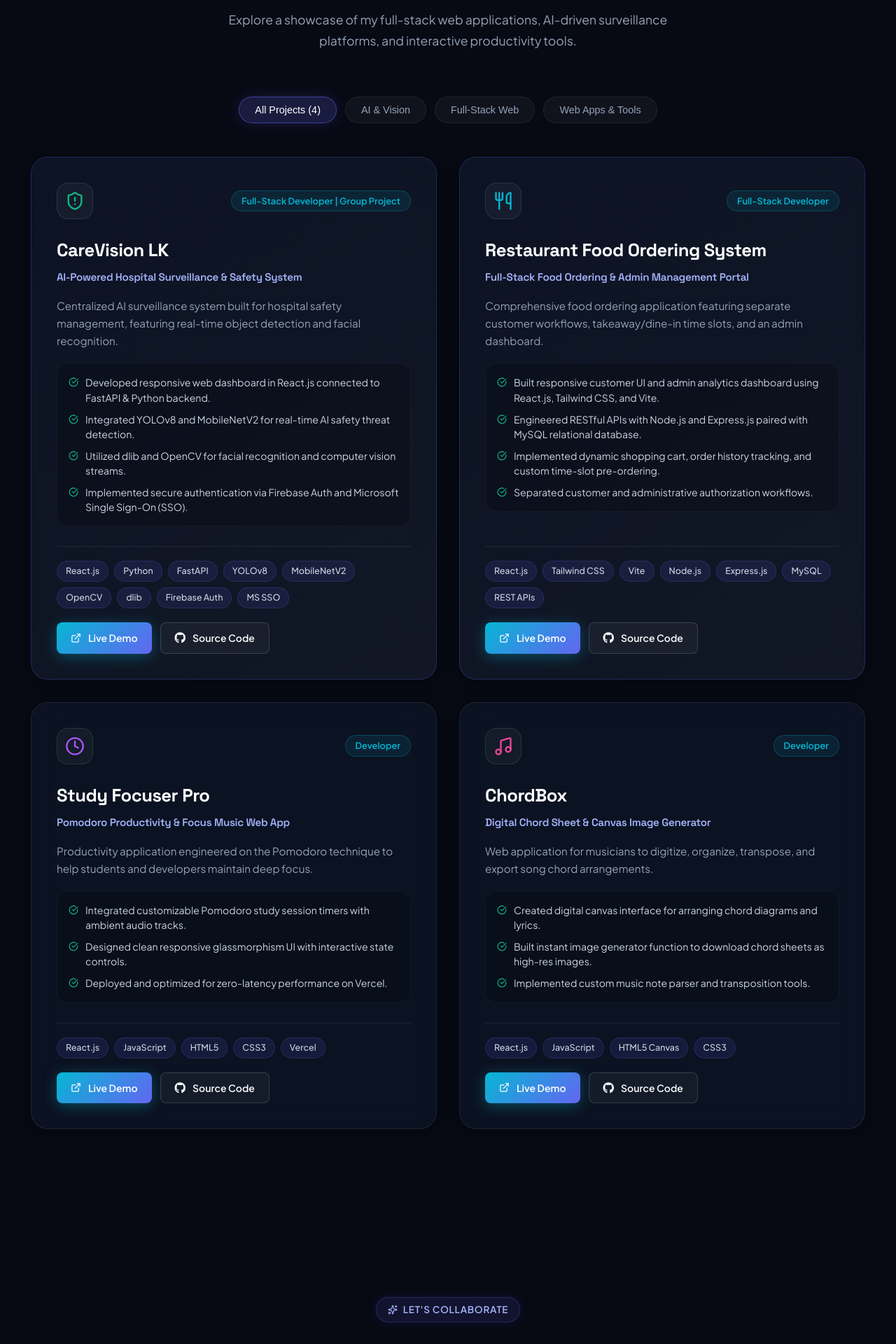
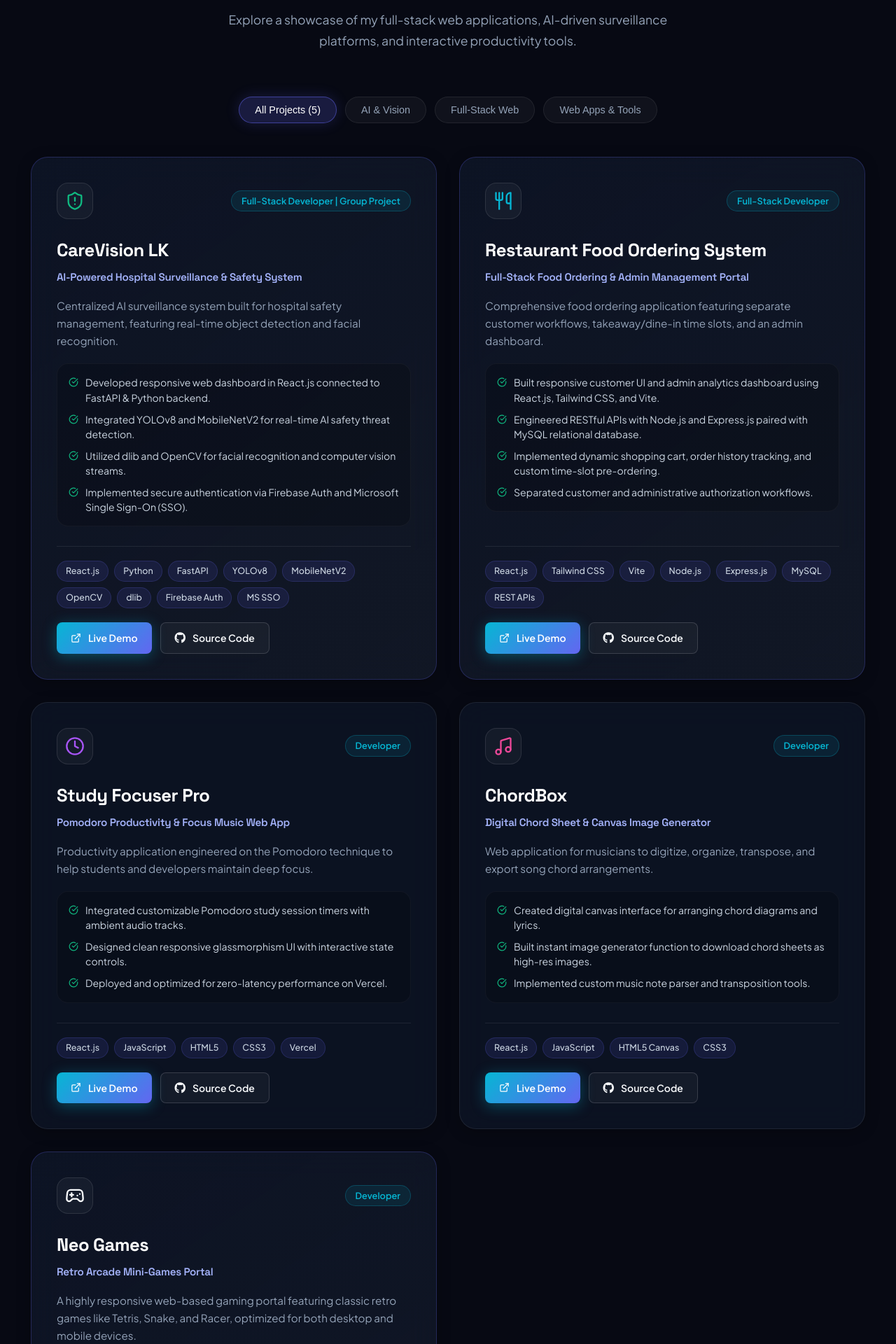
Before and after one commit to NadunML/About-me, a React (Create React App) app: page / in a window 1280 px wide. Shown: the part 5000-6920 px from the top of the page at 70% size. Built offline with nearby package versions, Linux system fonts and the light colour scheme.

Commit message:
updated project section

```diff
--- a/src/components/Projects/Projects.js
+++ b/src/components/Projects/Projects.js
@@ -1,6 +1,6 @@
 import React, { useState } from 'react';
 import { motion } from 'framer-motion';
-import { ExternalLink, Sparkles, ShieldAlert, Utensils, Clock, Music, CheckCircle } from 'lucide-react';
+import { ExternalLink, Sparkles, ShieldAlert, Utensils, Clock, Music, CheckCircle, Gamepad2 } from 'lucide-react';
 import './Projects.css';
 
 function Projects() {
@@ -23,8 +23,8 @@ function Projects() {
         "Implemented secure authentication via Firebase Auth and Microsoft Single Sign-On (SSO)."
       ],
       technologies: ["React.js", "Python", "FastAPI", "YOLOv8", "MobileNetV2", "OpenCV", "dlib", "Firebase Auth", "MS SSO"],
-      demoLink: "https://github.com/NadunML",
-      githubLink: "https://github.com/NadunML"
+      demoLink: "https://lnkd.in/p/gkjFSm-z",
+      githubLink: "https://github.com/NadunML/Frontend_CareVision_LK.git"
     },
     {
       id: 'restaurant',
@@ -43,7 +43,7 @@ function Projects() {
       ],
       technologies: ["React.js", "Tailwind CSS", "Vite", "Node.js", "Express.js", "MySQL", "REST APIs"],
       demoLink: "https://github.com/NadunML",
-      githubLink: "https://github.com/NadunML"
+      githubLink: "https://github.com/NadunML/Mangotree-Customer-frontend"
     },
     {
       id: 'studyfocuser',
@@ -60,8 +60,8 @@ function Projects() {
         "Deployed and optimized for zero-latency performance on Vercel."
       ],
       technologies: ["React.js", "JavaScript", "HTML5", "CSS3", "Vercel"],
-      demoLink: "https://github.com/NadunML",
-      githubLink: "https://github.com/NadunML"
+      demoLink: "https://studyfocuser.vercel.app/",
+      githubLink: "https://github.com/NadunML/Alarm-System"
     },
     {
       id: 'chordbox',
@@ -78,8 +78,26 @@ function Projects() {
         "Implemented custom music note parser and transposition tools."
       ],
       technologies: ["React.js", "JavaScript", "HTML5 Canvas", "CSS3"],
-      demoLink: "https://github.com/NadunML",
-      githubLink: "https://github.com/NadunML"
+      demoLink: "https://chordpage.vercel.app/",
+      githubLink: "https://github.com/NadunML/Chord-Page"
+    },
+    {
+      id: 'neogames',
+      title: "Neo Games",
+      subtitle: "Retro Arcade Mini-Games Portal",
+      role: "Developer",
+      category: "web",
+      featured: true,
+      icon: <Gamepad2 size={28} className="project-type-icon icon-green" />,
+      description: "A highly responsive web-based gaming portal featuring classic retro games like Tetris, Snake, and Racer, optimized for both desktop and mobile devices.",
+      bulletPoints: [
+        "Engineered custom game logic and rendering algorithms for classic arcade games using React and HTML5 Canvas.",
+        "Developed a dynamic, mobile-first user interface featuring an integrated on-screen virtual gamepad.",
+        "Successfully wrapped the React web application into a fully functional standalone Android APK using AppCreator24 for rapid deployment."
+      ],
+      technologies: ["React.js", "Vite", "JavaScript", "HTML5 Canvas", "CSS3"],
+      demoLink: "https://neo-games-nine.vercel.app/",
+      githubLink: "https://github.com/NadunML/Neo-games"
     }
   ];
 
```
